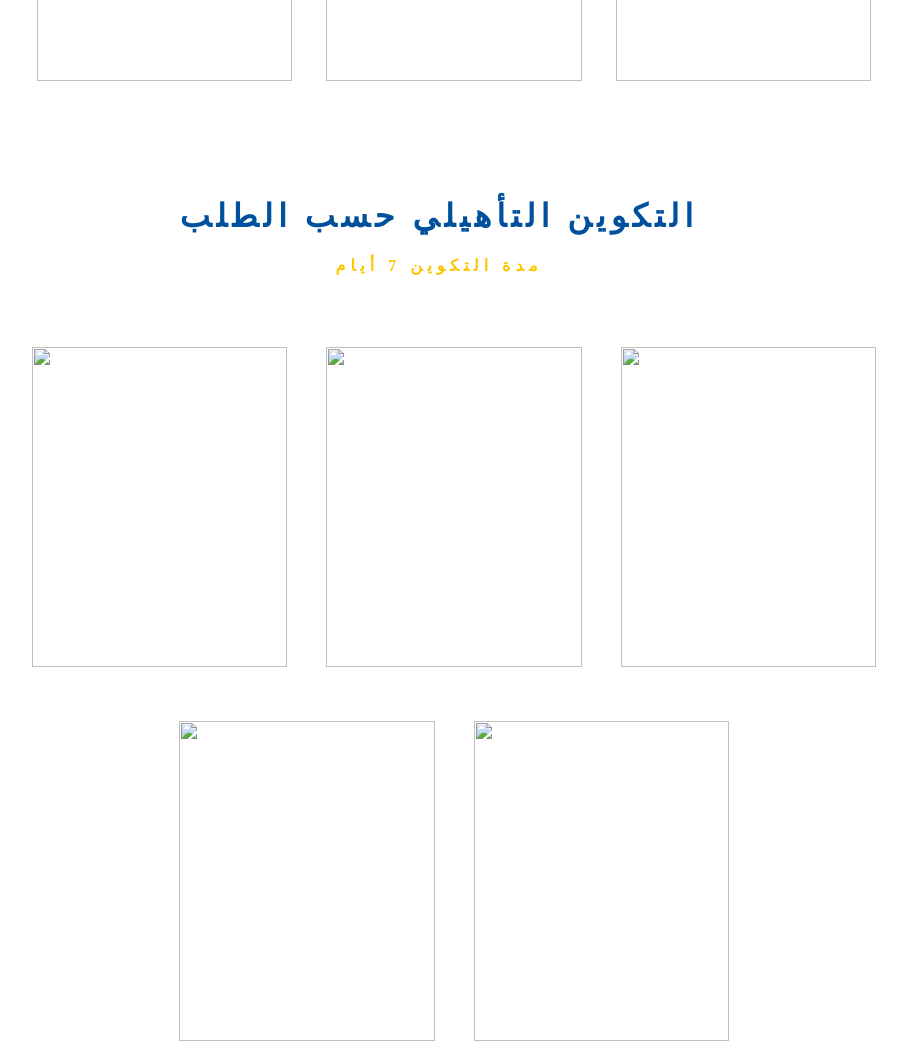
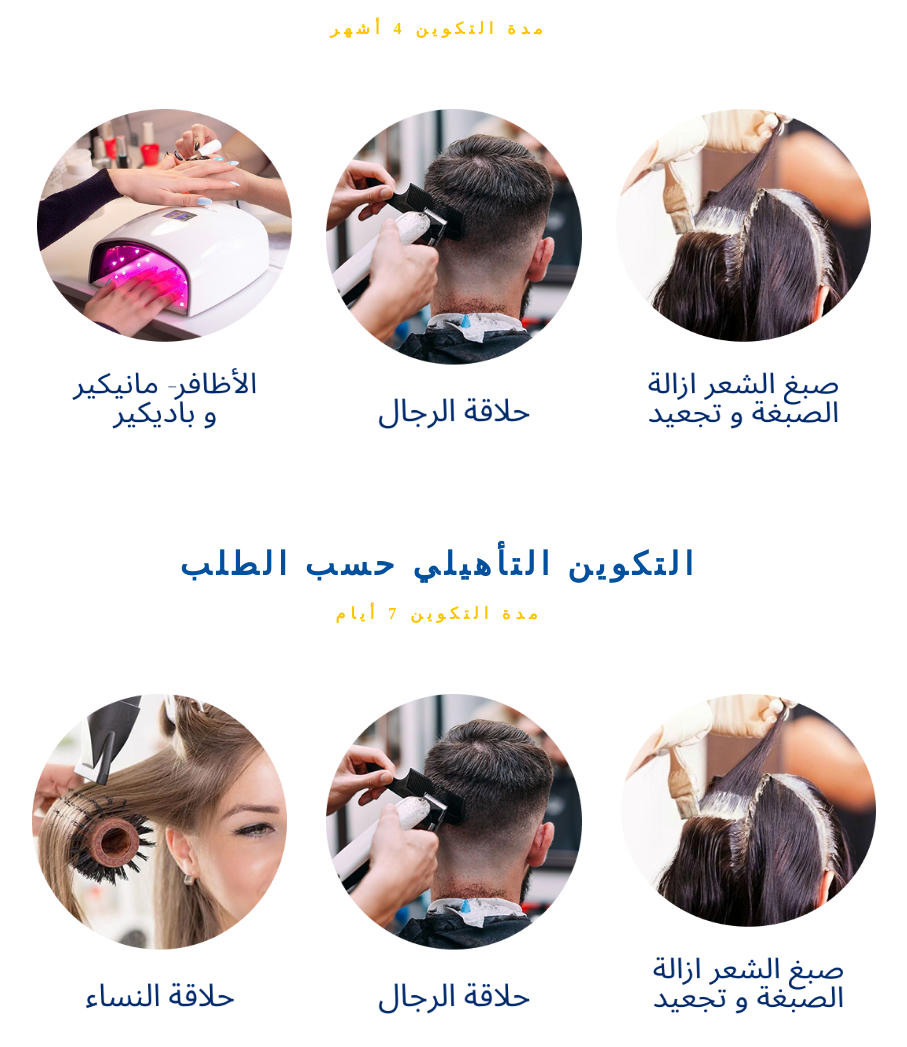
Before and after one commit to Ibtissem0/ecole, a plain HTML site: page index.html in a window 1280 px wide. Shown: the part 1380-2427 px from the top of the page, without its empty margins (201-1108 px from the left). Drawn offline with Linux system fonts and the light colour scheme; files that its build step writes are made by us from their sources.

Commit message:
Add files via upload

```diff
--- a/index.html
+++ b/index.html
@@ -8,8 +8,7 @@
 </head>
 <body>
     <div>
-        <img src="/img/Group 9.png" alt="" class="image">
-        <img src="/img/Group.png" alt="" class="langage">
+        <img src="/bg.png" alt="" class="image">
         <center>
             <h1 class="title">
                 معلومات عنا
@@ -60,9 +59,9 @@
         </center>
 
                 <center>
-                <a href="/html/manucure.html"><img src="/img/manacure.png" alt="" class="image1"></a>
-                <a href="/html/coiffure-homme.html"><img src="/img/homme.png" alt="" class="image1"></a>
-                <a href="/html/coloration.html"><img src="/img/couleur.png" alt="" class="image1"></a>
+                <a href="/html/manucure.html"><img src="/manicure.png" alt="" class="image1"></a>
+                <a href="/html/coiffure-homme.html"><img src="/homme.png" alt="" class="image1"></a>
+                <a href="/html/coloration.html"><img src="/sbigha.png" alt="" class="image1"></a>
                 </center>
             </div><br><br><br><br><br>
     <center>
@@ -73,11 +72,11 @@
             </h1>
             <div class="images">
             <center>
-                <a href="/html/coiffure-femme.html"><img src="/Group 10.png" alt="" class="image1"></a>
-                <a href="/html/coiffure-homme.html"><img src="/Group 11.png" alt="" class="image1"></a>
-                <a href="/html/coloration.html"><img src="/Group 13.png" alt="" class="image1"></a><br>
-                <a href="/html/esthétique.html"><img src="/Group 14.png" alt="" class="image1"></a>
-                <a href="/html/produit cosmétique.html"><img src="/Frame 10.png" alt="" class="image1"></a>
+                <a href="/html/coiffure-femme.html"><img src="/femme.png" alt="" class="image1"></a>
+                <a href="/html/coiffure-homme.html"><img src="/homme.png" alt="" class="image1"></a>
+                <a href="/html/coloration.html"><img src="/sbigha.png" alt="" class="image1"></a><br>
+                <a href="/html/esthétique.html"><img src="/tajmilface.png" alt="" class="image1"></a>
+                <a href="/html/produit cosmétique.html"><img src="/tajmil.png" alt="" class="image1"></a>
             </center>
             </div>
         </div>
```
